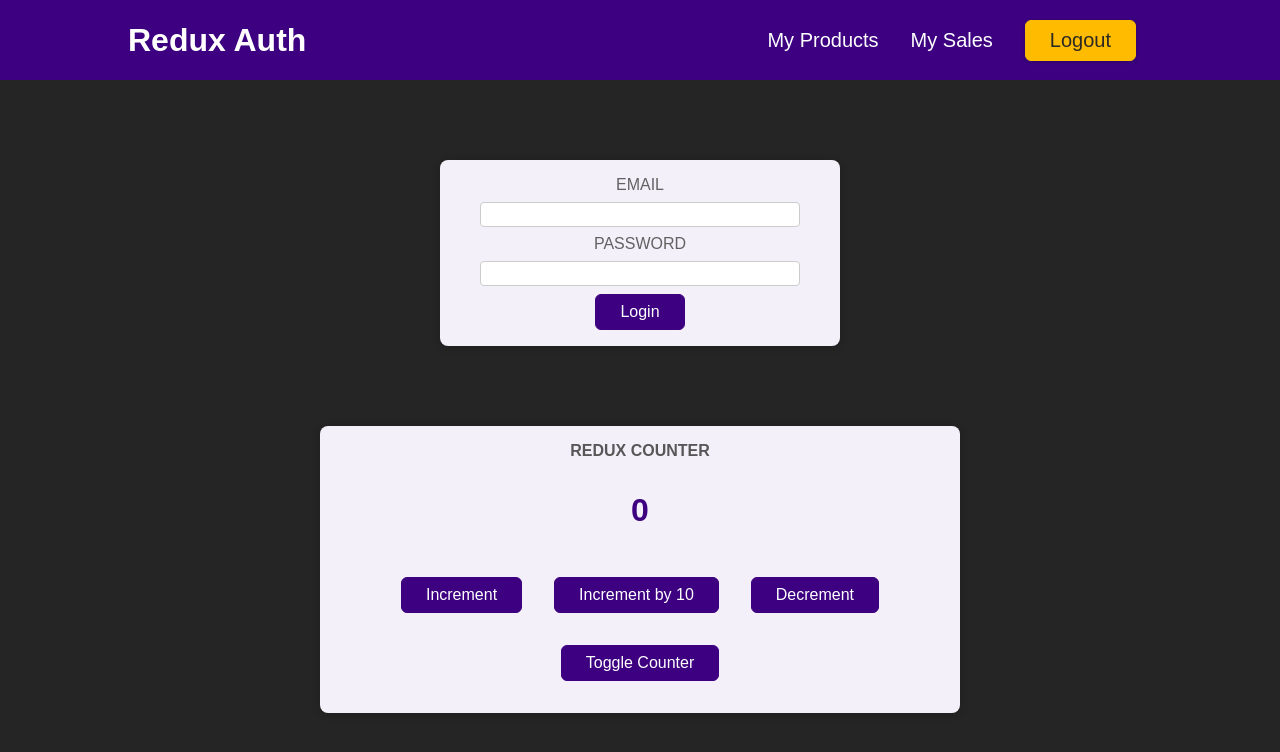
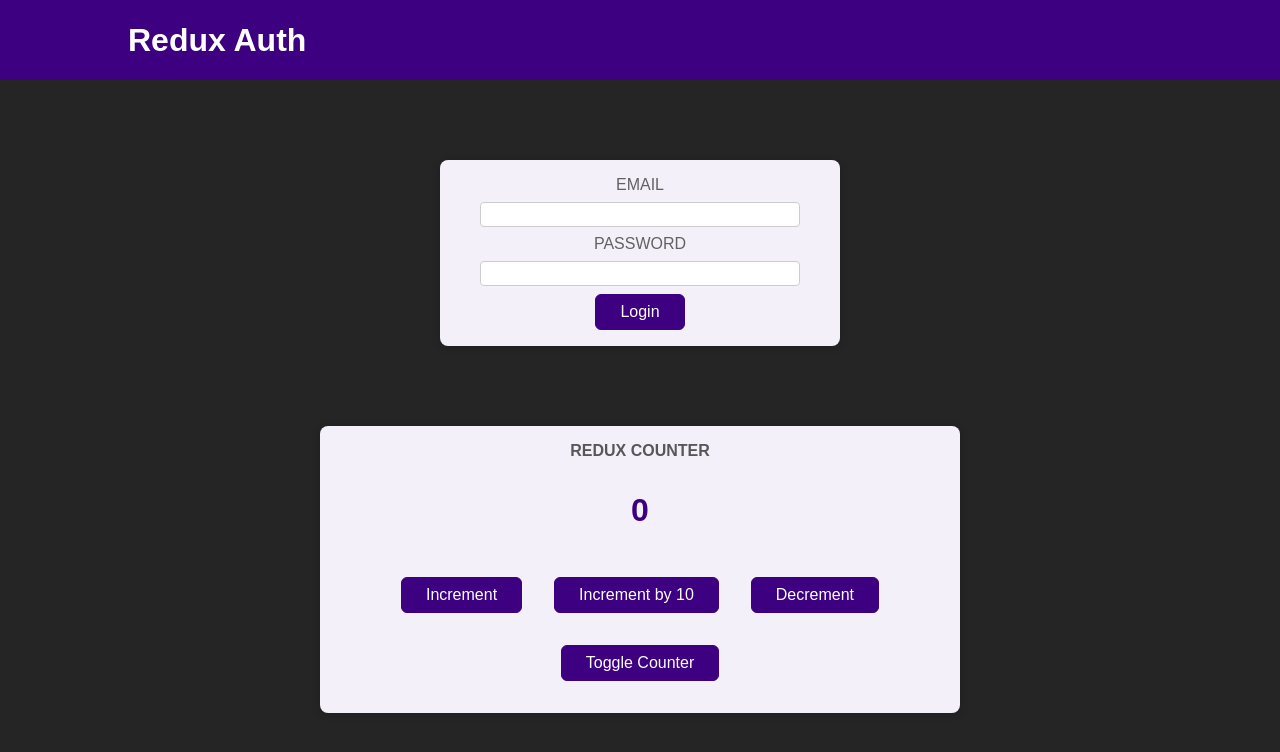
Before and after one commit to choy30/reduxcompleteguide, a React (Create React App) app: page / in a window 1280 px wide. Shown: the top 752 px of the page. Built offline with nearby package versions, Linux system fonts and the light colour scheme.

Commit message:
Read & Dispatch from a new slice

```diff
--- a/src/App.js
+++ b/src/App.js
@@ -1,14 +1,18 @@
 import { Fragment } from "react";
+import { useSelector } from "react-redux";
 
 import Counter from "./components/Counter";
 import Header from "./components/Header";
 import Auth from "./components/Auth";
+import UserProfile from "./components/UserProfile";
 
 function App() {
+  const isAuth = useSelector(state => state.auth.isAuthenticated)
 	return (
 		<Fragment>
 			<Header />
-			<Auth />
+			{!isAuth && <Auth />}
+      {isAuth && <UserProfile />}
 			<Counter />
 		</Fragment>
 	);
--- a/src/components/Auth.js
+++ b/src/components/Auth.js
@@ -1,17 +1,27 @@
-import classes from './Auth.module.css';
+import { useDispatch } from "react-redux";
+
+import classes from "./Auth.module.css";
+import { authActions } from "../store";
 
 const Auth = () => {
+	const dispatch = useDispatch();
+	const loginHandler = (e) => {
+		e.preventDefault();
+
+		dispatch(authActions.login());
+	};
+
 	return (
 		<main className={classes.auth}>
 			<section>
-        <form>
+				<form onSubmit={loginHandler}>
 					<div className={classes.control}>
-            <label htmlFor='email'>Email</label>
-            <input type='email' id='email' />
+						<label htmlFor="email">Email</label>
+						<input type="email" id="email" />
 					</div>
 					<div className={classes.control}>
-            <label htmlFor='password'>Password</label>
-            <input type='password' id='password' />
+						<label htmlFor="password">Password</label>
+						<input type="password" id="password" />
 					</div>
 					<button>Login</button>
 				</form>
--- a/src/components/Header.js
+++ b/src/components/Header.js
@@ -1,22 +1,33 @@
-import classes from './Header.module.css';
+import { useSelector, useDispatch } from "react-redux";
+
+import classes from "./Header.module.css";
+import { authActions } from "../store";
 
 const Header = () => {
+	const dispatch = useDispatch();
+	const isAuth = useSelector((state) => state.auth.isAuthenticated);
+
+	const logoutHandler = () => {
+		dispatch(authActions.logout());
+	};
 	return (
 		<header className={classes.header}>
 			<h1>Redux Auth</h1>
+			{isAuth && (
 				<nav>
 					<ul>
 						<li>
-            <a href='/'>My Products</a>
+							<a href="/">My Products</a>
 						</li>
 						<li>
-            <a href='/'>My Sales</a>
+							<a href="/">My Sales</a>
 						</li>
 						<li>
-            <button>Logout</button>
+							<button onClick={logoutHandler}>Logout</button>
 						</li>
 					</ul>
 				</nav>
+			)}
 		</header>
 	);
 };
```
Lines whose indentation alone changed are shown as unchanged.
